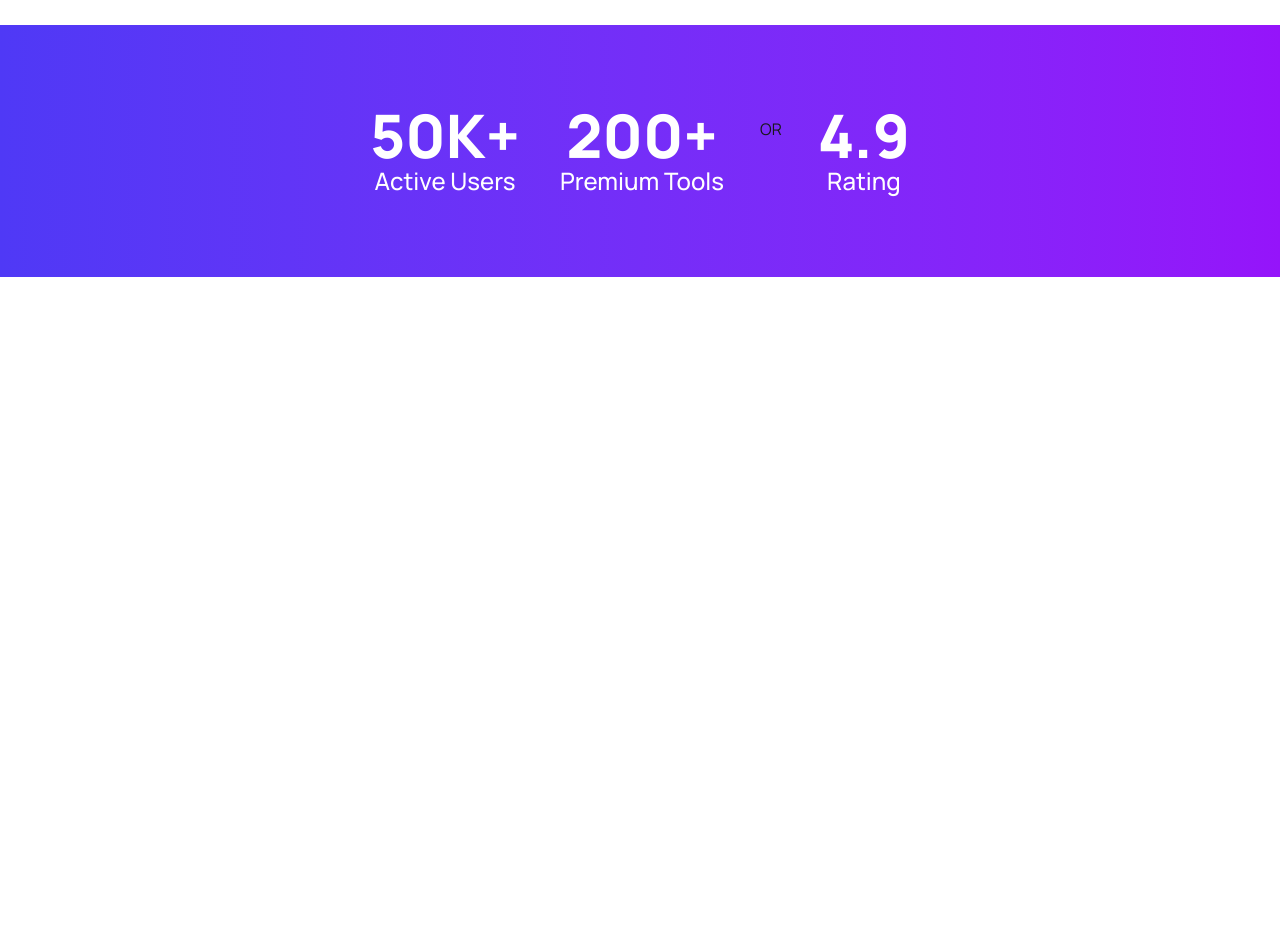
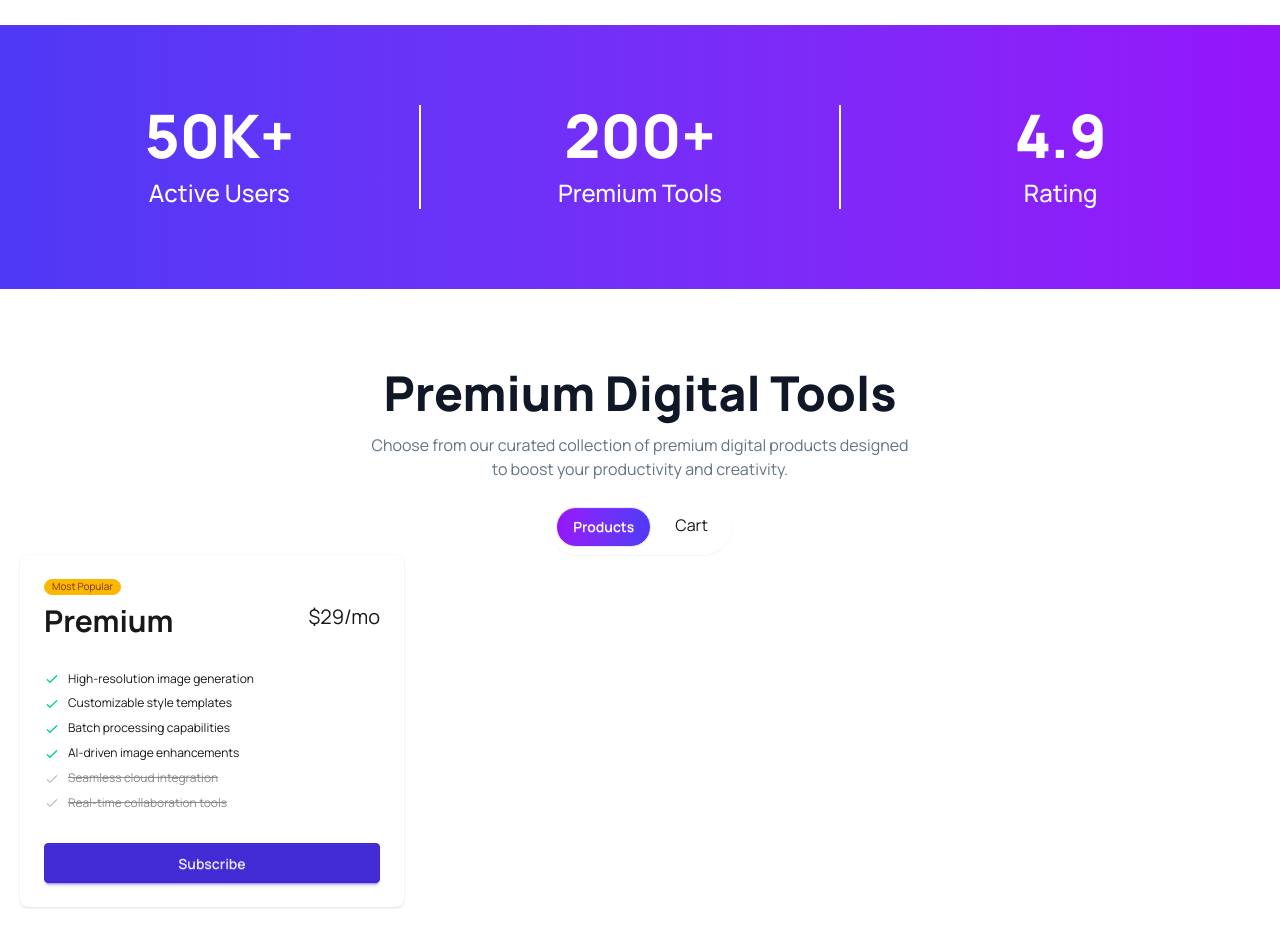
Before and after one commit to bashar35790/DigiTools-Platform, a React (Vite) app: page / in a window 1280 px wide. Shown: the part 840-1787 px from the top of the page. Before the commit the page ends 1117 px from the top, so only its background shows below. Built offline with nearby package versions, Linux system fonts and the light colour scheme.

Commit message:
card data added

```diff
--- /dev/null
+++ b/public/data.json
@@ -0,0 +1,92 @@
+[
+  {
+    "id": 1,
+    "name": "AI Writing Pro",
+    "description": "Generate high-quality content, blogs, and marketing copy in seconds with advanced AI.",
+    "price": 29,
+    "period": "monthly",
+    "tag": null,
+    "tagType": null,
+    "features": [
+      "Unlimited AI generations",
+      "50+ writing templates",
+      "Grammar checker"
+    ],
+    "icon": "Sparkles"
+  },
+  {
+    "id": 2,
+    "name": "Design Templates Pack",
+    "description": "2000+ premium templates for social media, presentations, and marketing materials.",
+    "price": 49,
+    "period": "one-time",
+    "tag": "Best Seller",
+    "tagType": "best seller",
+    "features": [
+      "2000+ templates",
+      "Monthly updates",
+      "Commercial license"
+    ],
+    "icon": "Palette"
+  },
+  {
+    "id": 3,
+    "name": "Premium Stock Assets",
+    "description": "Access millions of royalty-free photos, videos, and graphics for your projects.",
+    "price": 19,
+    "period": "monthly",
+    "tag": "Popular",
+    "tagType": "popular",
+    "features": [
+      "10M+ assets",
+      "Commercial use",
+      "No attribution"
+    ],
+    "icon": "Image"
+  },
+  {
+    "id": 4,
+    "name": "Automation Toolkit",
+    "description": "Automate repetitive tasks and streamline your workflow with powerful tools.",
+    "price": 79,
+    "period": "monthly",
+    "tag": null,
+    "tagType": null,
+    "features": [
+      "50+ automations",
+      "API access",
+      "Custom workflows"
+    ],
+    "icon": "Bot"
+  },
+  {
+    "id": 5,
+    "name": "Social Media Content Kit",
+    "description": "Complete toolkit for creating engaging social media content across all platforms.",
+    "price": 39,
+    "period": "monthly",
+    "tag": "New",
+    "tagType": "new",
+    "features": [
+      "500+ assets",
+      "Scheduler included",
+      "Analytics dashboard"
+    ],
+    "icon": "Share2"
+  },
+  {
+    "id": 6,
+    "name": "SEO Optimizer Suite",
+    "description": "Boost your search engine rankings with automated keyword tracking and content analysis.",
+    "price": 99,
+    "period": "yearly",
+    "tag": "Best Seller",
+    "tagType": "best seller",
+    "features": [
+      "Keyword rank tracking",
+      "Competitor analysis",
+      "SEO content audit"
+    ],
+    "icon": "TrendingUp"
+  }
+]
--- a/src/App.jsx
+++ b/src/App.jsx
@@ -2,6 +2,7 @@ import React from 'react'
 import Navbar from './component/navbar/Navbar'
 import Hero from './component/home-page/Hero'
 import Statistic from './component/home-page/Statistic'
+import Products from './component/home-page/Products'
 
 export default function App() {
   return (
@@ -9,6 +10,7 @@ export default function App() {
       <Navbar></Navbar>
       <Hero></Hero>
       <Statistic></Statistic>
+      <Products></Products>
     </main>
   )
 }
--- /dev/null
+++ b/src/component/home-page/Products.jsx
@@ -0,0 +1,65 @@
+import React from 'react'
+import Button from '../../utility/Button'
+
+export default function Products() {
+    return (
+        <>
+            <section className='py-20'>
+                <div className="container px-5">
+                    {/* heading text  */}
+                    <div className='space-y-4 text-center'>
+                        <h2 className='text-5xl font-extrabold text-heading'>Premium Digital Tools</h2>
+                        <p className=' text-bodyText'>Choose from our curated collection of premium digital products designed <br />to boost your productivity and creativity.</p>
+
+                        {/* buttons  */}
+                        <div className=' p-2 shadow-xs rounded-full w-fit mx-auto space-x-2'>
+                            <Button title="Products"></Button>
+                            <button className='px-4 py-2 rounded-full'>Cart </button>
+                        </div>
+                    </div>
+                    {/* card container  */}
+                    <div>
+                        <div className="card w-96 bg-base-100 shadow-sm">
+                            <div className="card-body">
+                                <span className="badge badge-xs badge-warning">Most Popular</span>
+                                <div className="flex justify-between">
+                                    <h2 className="text-3xl font-bold">Premium</h2>
+                                    <span className="text-xl">$29/mo</span>
+                                </div>
+                                <ul className="mt-6 flex flex-col gap-2 text-xs">
+                                    <li>
+                                        <svg xmlns="http://www.w3.org/2000/svg" className="size-4 me-2 inline-block text-success" fill="none" viewBox="0 0 24 24" stroke="currentColor"><path strokeLinecap="round" strokeLinejoin="round" strokeWidth="2" d="M5 13l4 4L19 7" /></svg>
+                                        <span>High-resolution image generation</span>
+                                    </li>
+                                    <li>
+                                        <svg xmlns="http://www.w3.org/2000/svg" className="size-4 me-2 inline-block text-success" fill="none" viewBox="0 0 24 24" stroke="currentColor"><path strokeLinecap="round" strokeLinejoin="round" strokeWidth="2" d="M5 13l4 4L19 7" /></svg>
+                                        <span>Customizable style templates</span>
+                                    </li>
+                                    <li>
+                                        <svg xmlns="http://www.w3.org/2000/svg" className="size-4 me-2 inline-block text-success" fill="none" viewBox="0 0 24 24" stroke="currentColor"><path strokeLinecap="round" strokeLinejoin="round" strokeWidth="2" d="M5 13l4 4L19 7" /></svg>
+                                        <span>Batch processing capabilities</span>
+                                    </li>
+                                    <li>
+                                        <svg xmlns="http://www.w3.org/2000/svg" className="size-4 me-2 inline-block text-success" fill="none" viewBox="0 0 24 24" stroke="currentColor"><path strokeLinecap="round" strokeLinejoin="round" strokeWidth="2" d="M5 13l4 4L19 7" /></svg>
+                                        <span>AI-driven image enhancements</span>
+                                    </li>
+                                    <li className="opacity-50">
+                                        <svg xmlns="http://www.w3.org/2000/svg" className="size-4 me-2 inline-block text-base-content/50" fill="none" viewBox="0 0 24 24" stroke="currentColor"><path strokeLinecap="round" strokeLinejoin="round" strokeWidth="2" d="M5 13l4 4L19 7" /></svg>
+                                        <span className="line-through">Seamless cloud integration</span>
+                                    </li>
+                                    <li className="opacity-50">
+                                        <svg xmlns="http://www.w3.org/2000/svg" className="size-4 me-2 inline-block text-base-content/50" fill="none" viewBox="0 0 24 24" stroke="currentColor"><path strokeLinecap="round" strokeLinejoin="round" strokeWidth="2" d="M5 13l4 4L19 7" /></svg>
+                                        <span className="line-through">Real-time collaboration tools</span>
+                                    </li>
+                                </ul>
+                                <div className="mt-6">
+                                    <button className="btn btn-primary btn-block">Subscribe</button>
+                                </div>
+                            </div>
+                        </div>
+                    </div>
+                </div>
+            </section>
+        </>
+    )
+}
--- a/src/component/home-page/Statistic.jsx
+++ b/src/component/home-page/Statistic.jsx
@@ -5,17 +5,15 @@ export default function Statistic() {
         <>
             <section className='py-20 bg-linear-to-r from-brand1 to-brand2'>
                 <div className=" container mx-auto px-5 flex gap-5 justify-center items-center">
-                    <div className='text-center'>
+                    <div className='text-center border-r-2 border-white flex-1 space-y-3'>
                         <h3 className='text-6xl font-extrabold text-white'>50K+</h3>
                         <p className='font-medium text-2xl text-white'>Active Users</p>
                     </div>
-                      <div className="divider"></div>
-                    <div className='text-center'>
+                    <div className='text-center border-r-2 border-white flex-1 space-y-3'>
                         <h3 className='text-6xl font-extrabold text-white'>200+</h3>
                         <p className='font-medium text-2xl text-white'>Premium Tools</p>
                     </div>
-                      <div className="divider">OR</div>
-                    <div className='text-center'>
+                    <div className='text-center flex-1 space-y-3'>
                         <h3 className='text-6xl font-extrabold text-white'>4.9</h3>
                         <p className='font-medium text-2xl text-white'>Rating</p>
                     </div>
```
Also changed, not shown: 1 other file (tests, documents, lock files or other folders).
